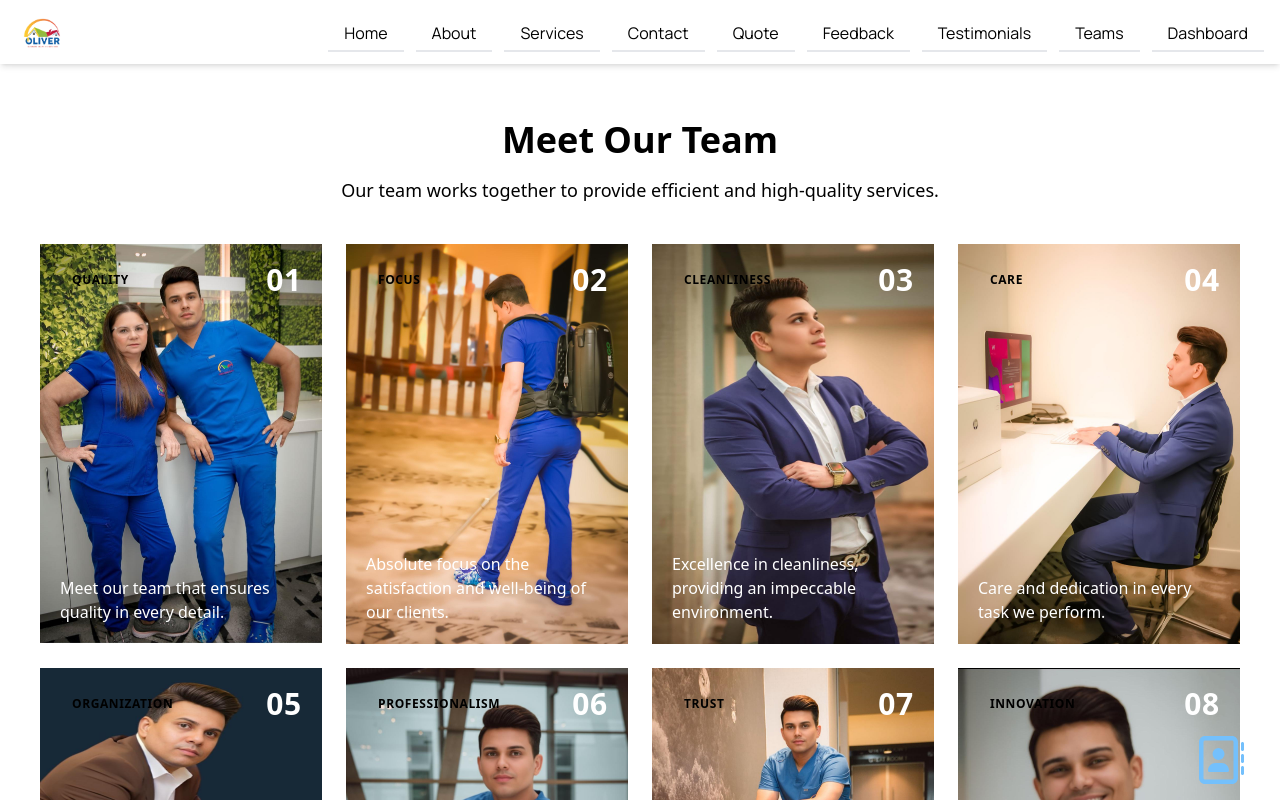
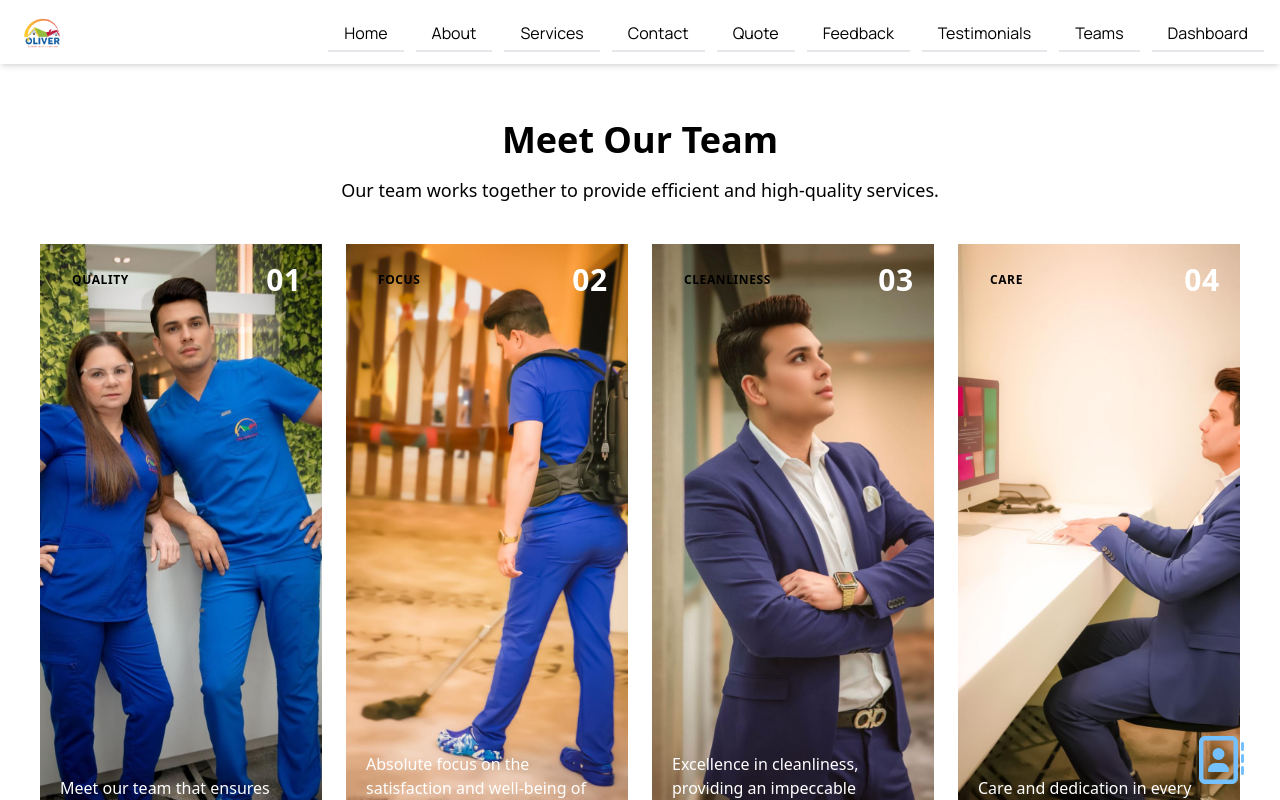
Before and after one commit to Claudio-Silva-Bispo/tm-project-site, a Next.js app: page /Teams in a window 1280 px wide. Shown: the top 800 px of the page. Built offline with nearby package versions, Linux system fonts and the light colour scheme.

Commit message:
ajuste das imagens e espaçamentos

```diff
--- a/src/components/Home.tsx
+++ b/src/components/Home.tsx
@@ -7,7 +7,7 @@ export default function HomePage(){
 
             <div className="bg-primeira">
 
-                <div className="container flex flex-col items-center px-4 py-16 pb-24 mx-auto text-center lg:pb-56 md:py-32 md:px-10 lg:px-32 ">
+                <div className="container flex flex-col items-center px-4 py-16 pb-24 mx-auto text-center lg:pb-56 md:py-32 md:px-10 lg:px-32 pt-20">
 
                     <h1 className="text-4xl font-orelega uppercase leading-none sm:text-6xl xl:max-w-3xl text-white">WELCOME TO Oliver bussiness cleaning Services</h1>
 
--- a/src/pages/Teams.tsx
+++ b/src/pages/Teams.tsx
@@ -52,32 +52,24 @@ const teamMembers = [
   },
 ];
 
-
 export default function Teams() {
   return (
-    <div className=" p-10 mx-auto dark:bg-gray-100 dark:text-gray-800 mt-20" id="Teams">
+    <div className="p-10 mx-auto dark:bg-gray-100 dark:text-gray-800 mt-20" id="Teams">
       <div className="text-center mb-10">
         <h1 className="text-4xl font-bold">Meet Our Team</h1>
         <p className="mt-4 text-lg">Our team works together to provide efficient and high-quality services.</p>
       </div>
       <div className="grid grid-cols-1 gap-4 md:grid-cols-2 lg:grid-cols-4 md:gap-6 lg:grid-rows-2">
         {teamMembers.map((member, index) => (
-          <div key={index} className="relative flex flex-col items-end justify-end w-full text-left bg-center bg-cover cursor-pointer min-h-[400px] group">
+          <div key={index} className="relative flex flex-col items-end justify-end w-full text-left bg-center bg-cover cursor-pointer min-h-[600px] group">
             <div className="absolute inset-0 bg-gradient-to-b from-transparent to-gray-800 opacity-70"></div>
-            {member.image.startsWith('http') ? (
-              <div
-                className="absolute inset-0 bg-center bg-cover"
-                style={{ backgroundImage: `url(${member.image})` }}
-              ></div>
-            ) : (
             <Image
               src={member.image}
               alt={member.category}
               layout="fill"
-                objectFit="fill"
+              objectFit="cover"
               className="absolute inset-0"
             />
-            )}
             <div className="absolute top-0 left-0 right-0 flex items-center justify-between p-5">
               <a
                 rel="noopener noreferrer"
```
Lines whose indentation alone changed are shown as unchanged.
